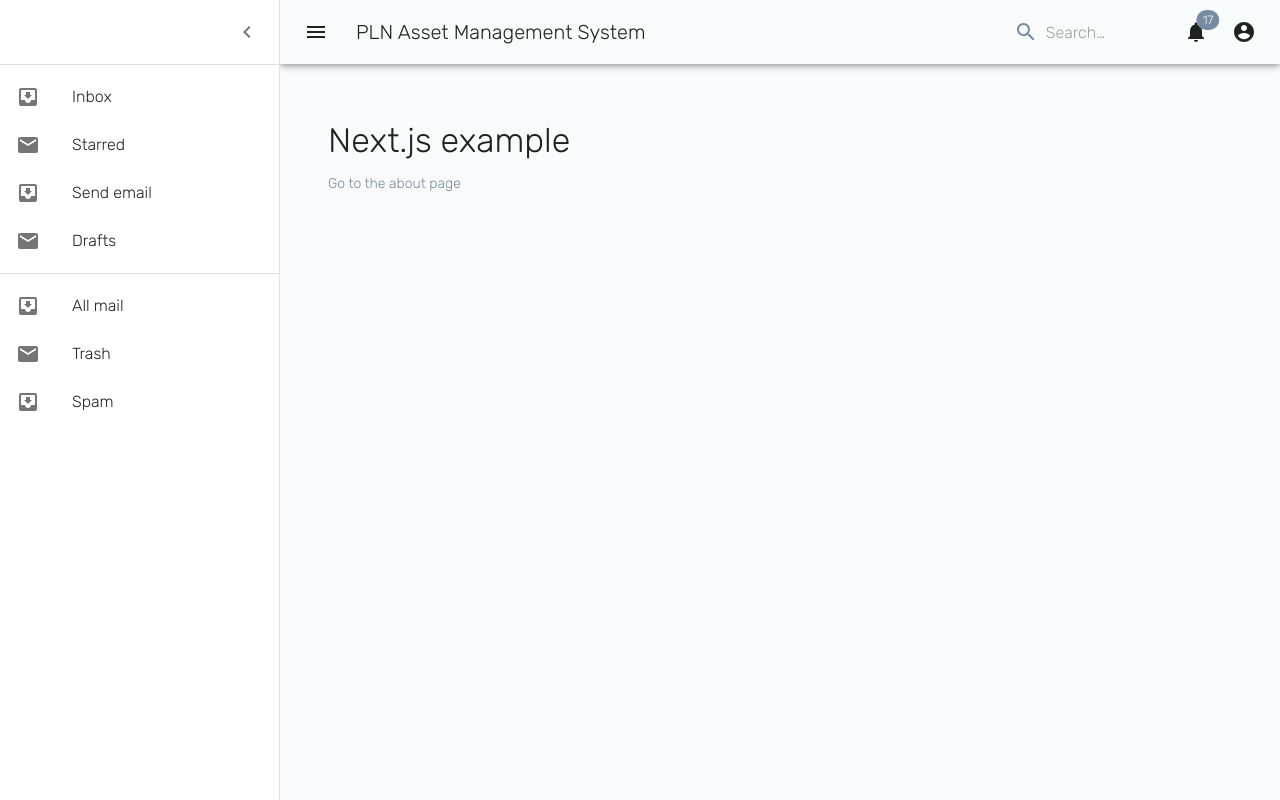
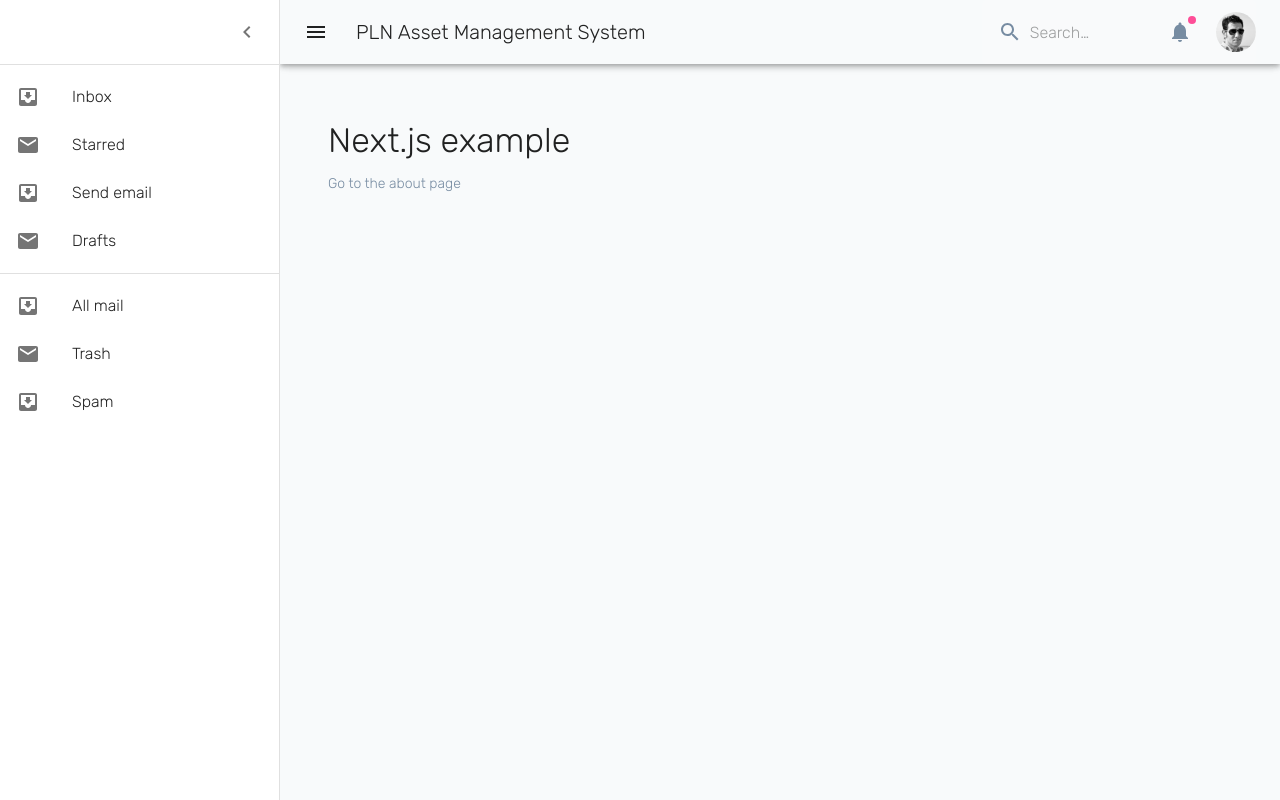
Before and after one commit to ahakem/Management-System, a Next.js app: page / in a window 1280 px wide. Built offline with nearby package versions, Linux system fonts and the light colour scheme.

Commit message:
adding avatar

```diff
--- a/components/layout/AppToolBar.js
+++ b/components/layout/AppToolBar.js
@@ -5,6 +5,7 @@ import { AppBar, Toolbar, Typography, IconButton } from "@material-ui/core";
 import MenuIcon from "@material-ui/icons/Menu";
 import SearchIcon from "@material-ui/icons/Search";
 import InputBase from "@material-ui/core/InputBase";
+import Avatar from '@material-ui/core/Avatar';
 
 import Badge from "@material-ui/core/Badge";
 import MenuItem from "@material-ui/core/MenuItem";
@@ -38,7 +39,7 @@ const AppToolBar = ({ open, handleDrawerToggle }) => {
       onClose={handleMenuClose}
     >
       <MenuItem onClick={handleMenuClose}>Profile</MenuItem>
-      <MenuItem onClick={handleMenuClose}>My account</MenuItem>
+      <MenuItem onClick={handleMenuClose}>Logout</MenuItem>
     </Menu>
   );
 
@@ -81,8 +82,8 @@ const AppToolBar = ({ open, handleDrawerToggle }) => {
                 aria-label="show 17 new notifications"
                 color="inherit"
               >
-                <Badge badgeContent={17} color="secondary">
-                  <NotificationsIcon />
+                <Badge variant="dot"badgeContent={17} classes={{colorPrimary:classes.badgeColor}} color="primary">
+                  <NotificationsIcon className={classes.notificationIcon} />
                 </Badge>
               </IconButton>
               <IconButton
@@ -93,7 +94,8 @@ const AppToolBar = ({ open, handleDrawerToggle }) => {
                 onClick={handleProfileMenuOpen}
                 color="inherit"
               >
-                <AccountCircle />
+                <Avatar alt="Ahmed Hakim" src="/hakim.jpg" />
+
               </IconButton>
             </div>
           </div>
@@ -124,6 +126,9 @@ const useStyles = makeStyles((theme) => ({
   menuButton: {
     marginRight: theme.spacing(2),
   },
+  badgeColor:{
+    background:"#FE4D97"
+  },
   title: {
     flexGrow: 1,
     display: "none",
@@ -147,6 +152,7 @@ const useStyles = makeStyles((theme) => ({
       width: "auto",
     },
   },
+  notificationIcon:{color: theme.palette.secondary.main,},
   searchIcon: {
     padding: theme.spacing(0, 2),
     height: "100%",
```
Also changed, not shown: public/hakim.jpg (added).
